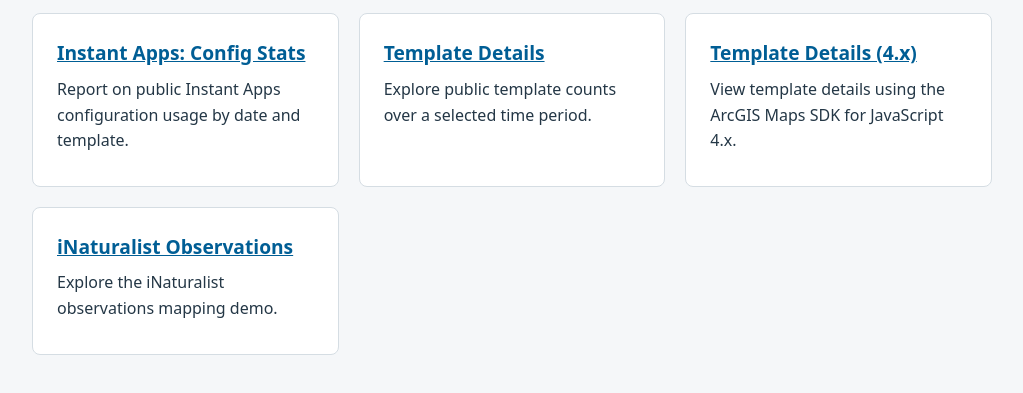
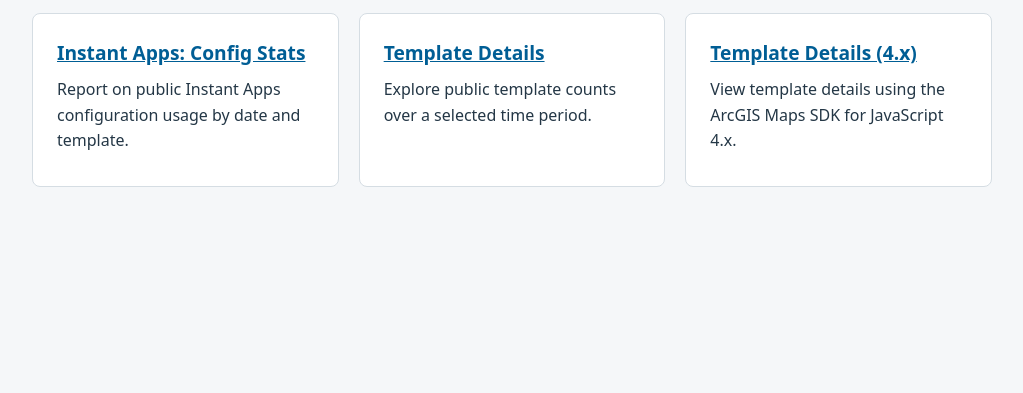
Before and after one commit to kellyhutchins/Demos2025, a plain HTML site: page index.html in a window 1280 px wide. Shown: the part 157-550 px from the top of the page, without its empty margins (128-1151 px from the left). Drawn offline with Linux system fonts and the light colour scheme.

Commit message:
chore: remove demo app

```diff
--- a/index.html
+++ b/index.html
@@ -1,5 +1,6 @@
 <!doctype html>
 <html lang="en">
+
 <head>
   <meta charset="UTF-8" />
   <meta name="viewport" content="width=device-width, initial-scale=1.0" />
@@ -13,12 +14,17 @@
       font-family: system-ui, sans-serif;
       line-height: 1.6;
     }
+
     main {
       max-width: 960px;
       margin: 0 auto;
       padding: 48px 24px;
     }
-      h1 { margin-bottom: 8px; }
+
+    h1 {
+      margin-bottom: 8px;
+    }
+
     ul {
       display: grid;
       grid-template-columns: repeat(auto-fit, minmax(min(100%, 260px), 1fr));
@@ -26,22 +32,38 @@
       padding: 0;
       list-style: none;
     }
+
     li {
       padding: 24px;
       border: 1px solid #d5dde3;
       border-radius: 8px;
       background: white;
     }
-      a { color: #005e95; }
-      a:hover { text-decoration-thickness: 3px; }
+
+    a {
+      color: #005e95;
+    }
+
+    a:hover {
+      text-decoration-thickness: 3px;
+    }
+
     a:focus-visible {
       outline: 3px solid #005e95;
       outline-offset: 4px;
     }
-      h2 { margin: 0; font-size: 1.2rem; }
-      p { margin: 8px 0; }
+
+    h2 {
+      margin: 0;
+      font-size: 1.2rem;
+    }
+
+    p {
+      margin: 8px 0;
+    }
   </style>
 </head>
+
 <body>
   <main>
     <h1>ArcGIS Demos</h1>
@@ -60,12 +82,10 @@
           <h2><a href="./template-details-4/">Template Details (4.x)</a></h2>
           <p>View template details using the ArcGIS Maps SDK for JavaScript 4.x.</p>
         </li>
-          <li>
-            <h2><a href="./speed-geeking/">iNaturalist Observations</a></h2>
-            <p>Explore the iNaturalist observations mapping demo.</p>
-          </li>
+
       </ul>
     </nav>
   </main>
 </body>
+
 </html>
```
Lines whose indentation alone changed are shown as unchanged.
